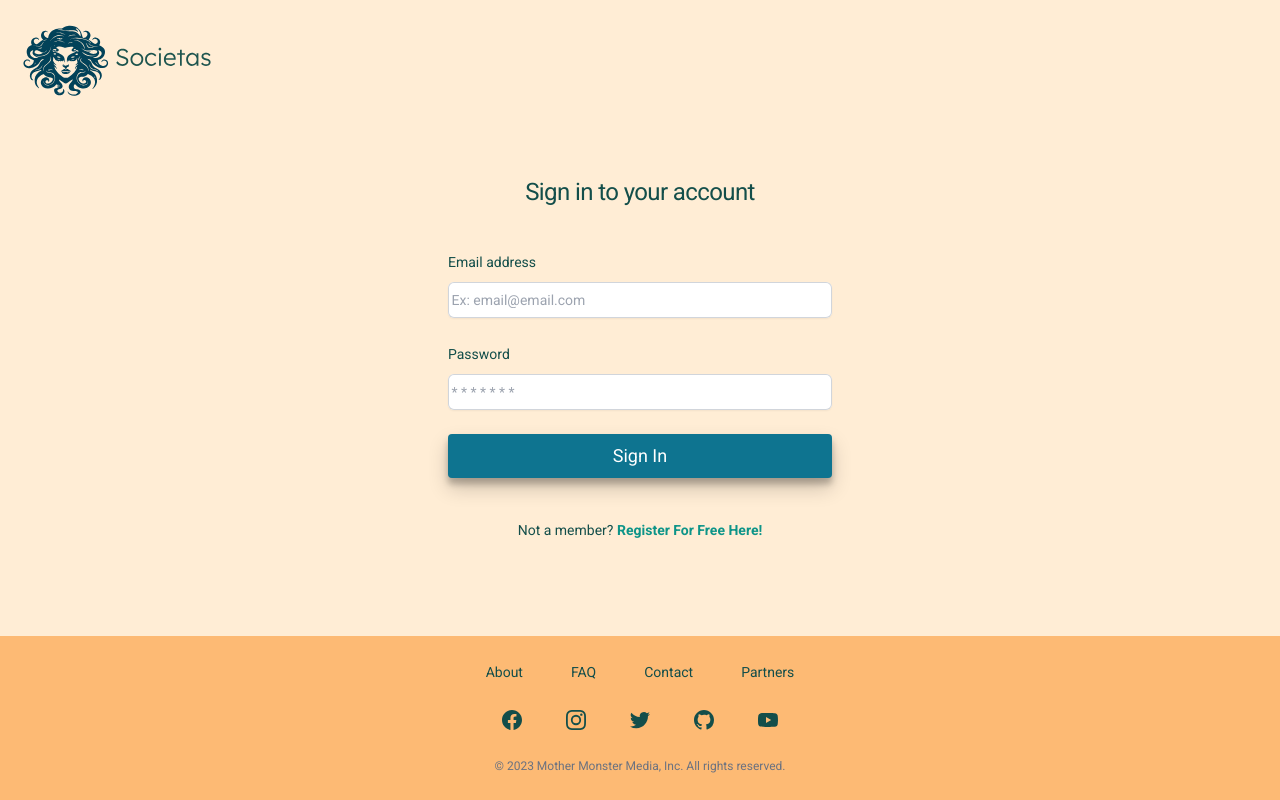
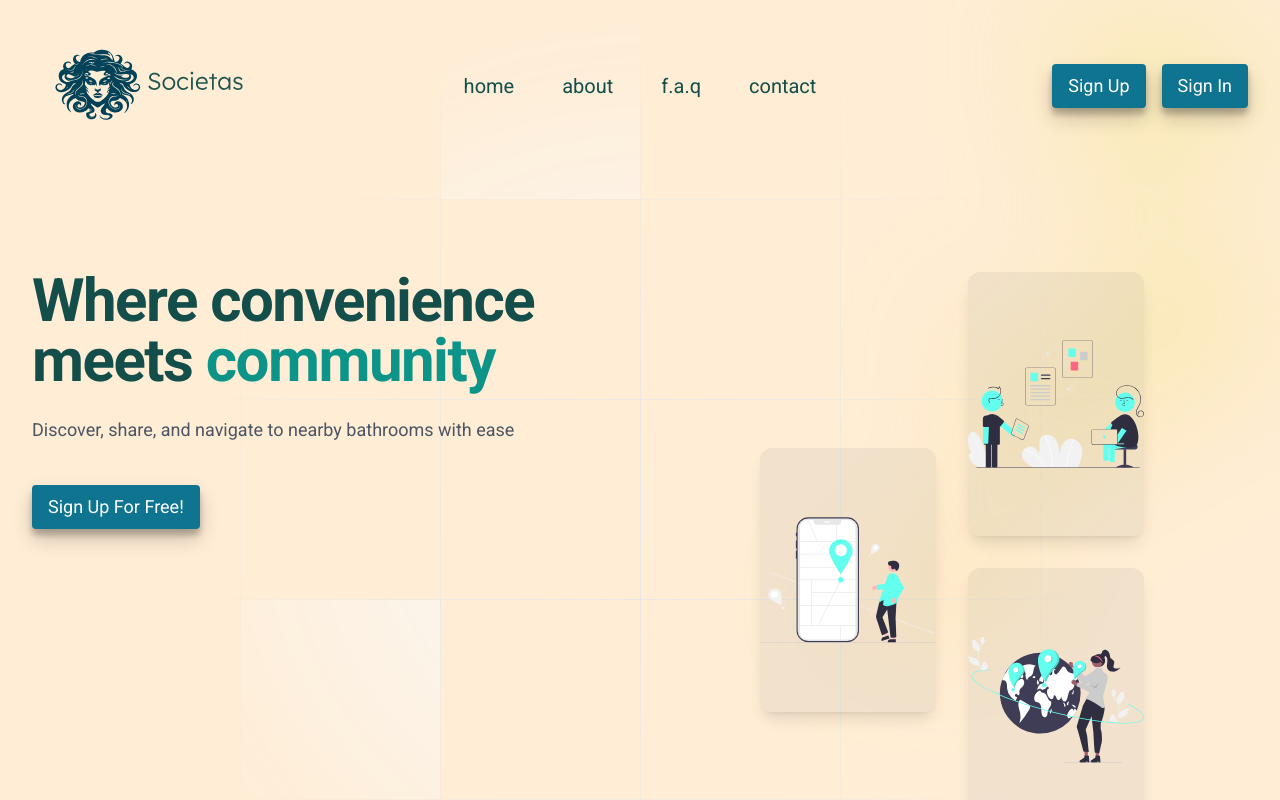
Before and after one commit to hopeVaughn/p2p, a React (Vite) app in the folder apps/client/: page / in a window 1280 px wide. Shown: the top 800 px of the page. Built offline with nearby package versions, Linux system fonts and the light colour scheme.

Commit message:
adjust landing and app

```diff
--- a/apps/client/src/App.tsx
+++ b/apps/client/src/App.tsx
@@ -5,8 +5,8 @@ function App() {
 
   return (
     <>
-      {/* <Landing /> */}
-      <Register />
+      <Landing />
+      {/* <Register /> */}
 
     </>
   );
--- a/apps/client/src/Pages/Landing.tsx
+++ b/apps/client/src/Pages/Landing.tsx
@@ -27,9 +27,7 @@ const Landing: React.FC = () => {
     };
   }, []);
 
-
   return (
-
     <main className="relative bg-orange-100">
       <header ref={navbarRef} className="fixed inset-x-0 top-0 z-50">
         <Navbar navigation={linkData} mobileMenuOpen={mobileMenuOpen} setMobileMenuOpen={setMobileMenuOpen} scrolled={scrolled} navbarHeight={navbarHeight} />
```
